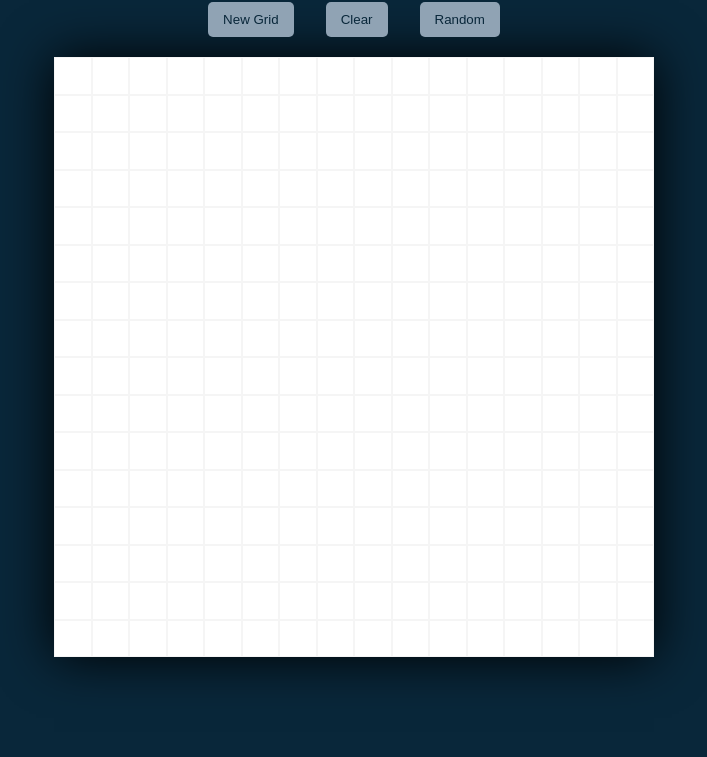
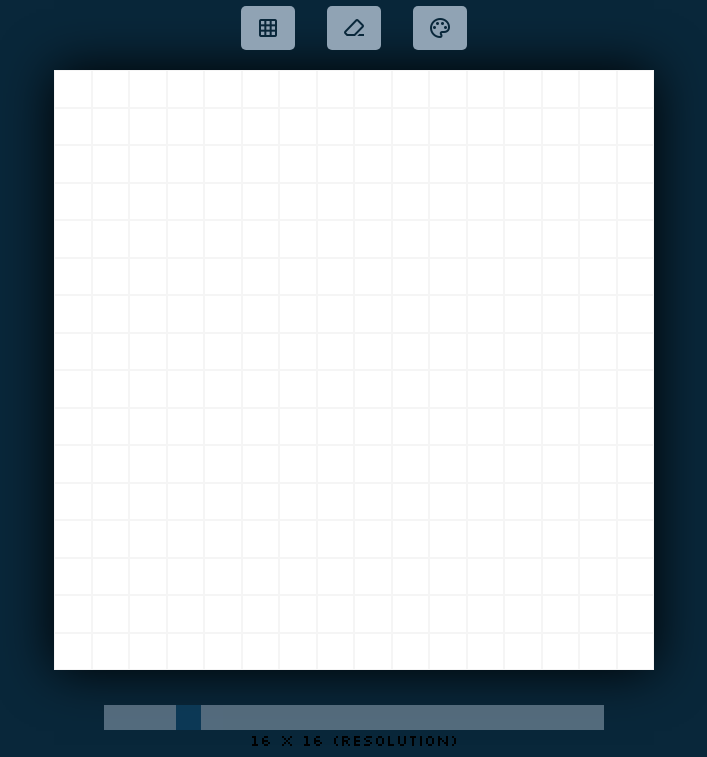
Before and after one commit to ArsalaanS/etch-a-sketch, a plain HTML site: page index.html in a window 1280 px wide. Shown: the part 95-852 px from the top of the page, without its empty margins (286-993 px from the left). Drawn offline with nearby package versions, Linux system fonts and the light colour scheme.

Commit message:
add slider to change grid size. add function that randomizes your drawings color.

```diff
--- a/index.html
+++ b/index.html
@@ -5,17 +5,22 @@
     <meta name="viewport" content="width=device-width, initial-scale=1.0">
     <title>Etch-a-Sketch</title>
     <link rel="stylesheet" href="styles.css">
+    <link rel="stylesheet" href="https://fonts.googleapis.com/css2?family=Material+Symbols+Outlined:opsz,wght,FILL,GRAD@24,400,0,0">
 </head>
 <body>
     <div id="head">
         <h1>Etch-a-Sketch</h1>
         <div class="sub-head">
-            <button id="new-grid-btn">New Grid</button>
-            <button id="clear-btn">Clear</button>
-            <button id="random-rgb-btn">Random</button>
+            <button id="new-grid-btn" class="material-symbols-outlined">grid_on</button>
+            <button id="clear-btn" class="material-symbols-outlined">ink_eraser</button>
+            <button id="random-rgb-btn" class="material-symbols-outlined">palette</button>
         </div>
     </div>
     <div id="sketch-area" class="container"></div>
+    <div id="slider-container">
+        <input type="range" min="1" max="100" value="16" class="slider" id="slider">
+        <p id="slider-value"></p>
+    </div>
 
 
     <script src="script.js"></script>
--- a/script.js
+++ b/script.js
@@ -10,6 +10,11 @@ sketchArea.style.height = `${GRIDSIDE}px`;
 const newGridBtn = document.getElementById("new-grid-btn");
 const clearBtn = document.getElementById("clear-btn");
 const randomColorBtn = document.getElementById("random-rgb-btn");
+
+const sliderContainer = document.querySelector("#slider-container");
+const slider = document.querySelector("#slider");
+const sliderValue = document.querySelector("#slider-value");
+sliderValue.textContent = `${slider.value} x ${slider.value} (Resolution)`;
 
 newGridBtn.addEventListener("click", () => {
     const squaresPerSide = prompt("Enter the number of squares per side: (1-100) ");
@@ -27,13 +32,14 @@ clearBtn.addEventListener("click", () => {
 randomColorBtn.addEventListener("click", () => {
     const cells = document.querySelectorAll(".cell");
     cells.forEach(cell => {
-        if (isMouseDown){
+        if (cell.style.backgroundColor === "black"){
             changeColor(cell);
         }
     });
 });
 
 function createGridCells() {
+
     for (let i = 0; i < (rows * cols); i++) {
         const gridCell = document.createElement("div");
         gridCell.style.width = `${(GRIDSIDE / cols) - 2}px`;
@@ -84,4 +90,10 @@ function changeColor(cell) {
     cell.style.backgroundColor = `rgb(${red},${green},${blue})`;
 }
 
+slider.oninput = function(){
+    let txt = `${this.value} x ${this.value} (Resolution)`;
+    sliderValue.innerHTML = txt;
+    resetGrid(this.value);
+}
+
 createGridCells();
--- a/styles.css
+++ b/styles.css
@@ -4,10 +4,18 @@
 #0f4162	(15,65,98)
 #09273a	(9,39,58)
 #1c2641	(28,38,65) */
+@import url('https://fonts.googleapis.com/css2?family=Silkscreen:wght@400;700&display=swap');
+
+:root {
+    --grid-width: 600px;
+    --accent-color: #90a3b4;
+    --inactive-color: rgb(0, 0, 0, 0.25);
+}
 
 * {
     margin: 0;
     padding: 0;
+    font-family: "Silkscreen";
 }
 
 body {
@@ -30,6 +38,7 @@ body {
 }
 
 button {
+
     background-color: #90a3b4;
     color: #09273a;
     border: none;
@@ -48,7 +57,7 @@ button {
     justify-content: center;
     flex-wrap: wrap;
     background-color: white;
-    margin: 100px auto;
+    margin: auto auto 35px auto;
     margin-top: 20px;
     box-shadow: 0 0 50px rgba(0, 0, 0, 1);
 }
@@ -56,3 +65,41 @@ button {
 .cell {
     border: 1px solid whitesmoke;
 }
+
+#slider-container {
+    margin: 0 auto;
+    display: flex;
+    justify-content: center;
+    align-items: center;
+    flex-direction: column;
+}
+
+.slider {
+    -webkit-appearance: none;
+    appearance: none;
+    height: 25px;
+    width: 500px;
+    background: #90a3b4c9;
+    outline: none;
+    opacity: 0.7;
+    -webkit-transition: .2s;
+    transition: opacity .2s;
+}
+
+#slider-value {
+    margin: 0 auto;
+    text-align: center;
+}
+
+#slider:hover {
+    opacity: 1;
+}
+
+.slider::-webkit-slider-thumb {
+    -webkit-appearance: none;
+    appearance: none;
+    width: 25px;
+    height: 25px;
+    background: #0f4162;
+    cursor: pointer;
+}
```
